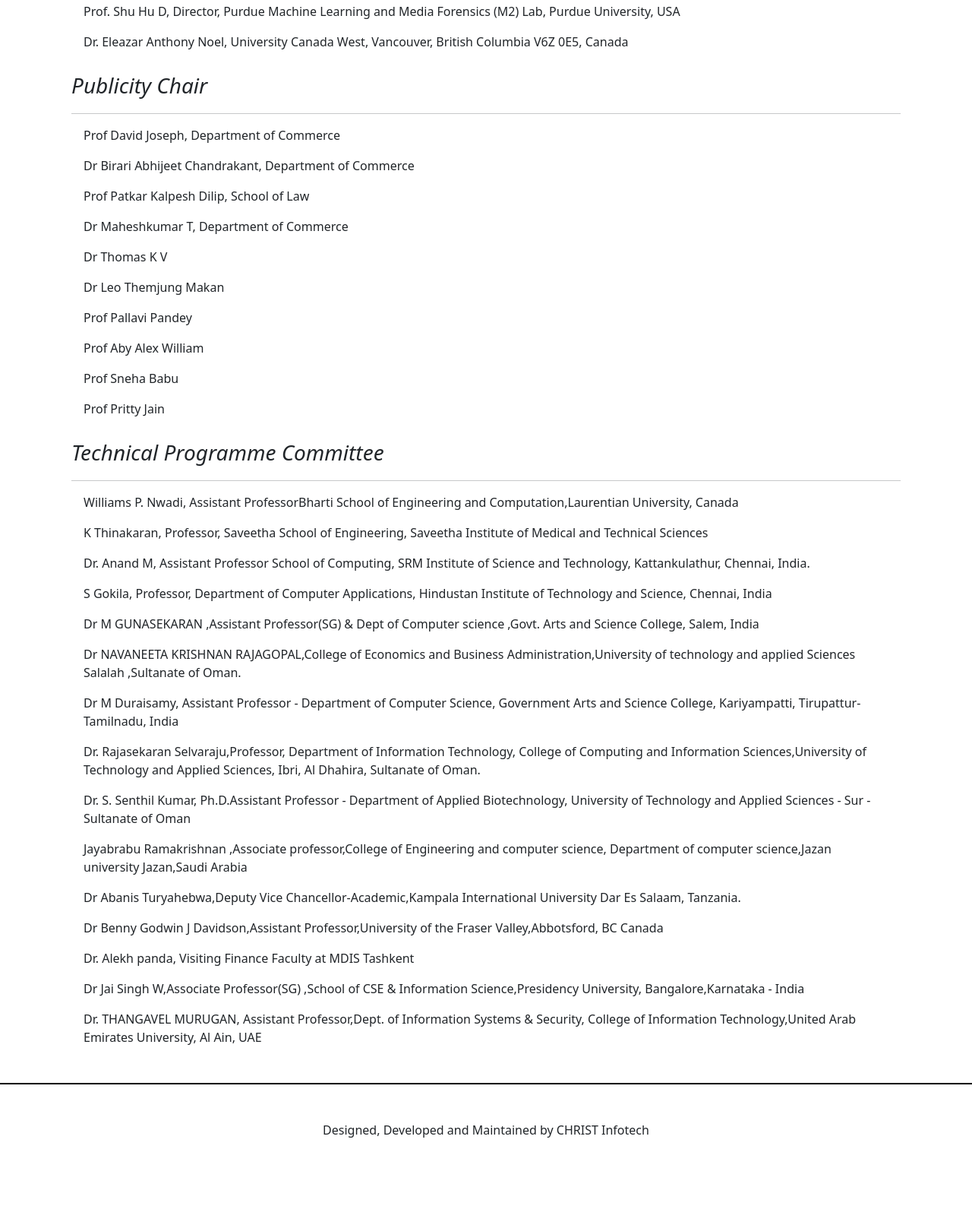
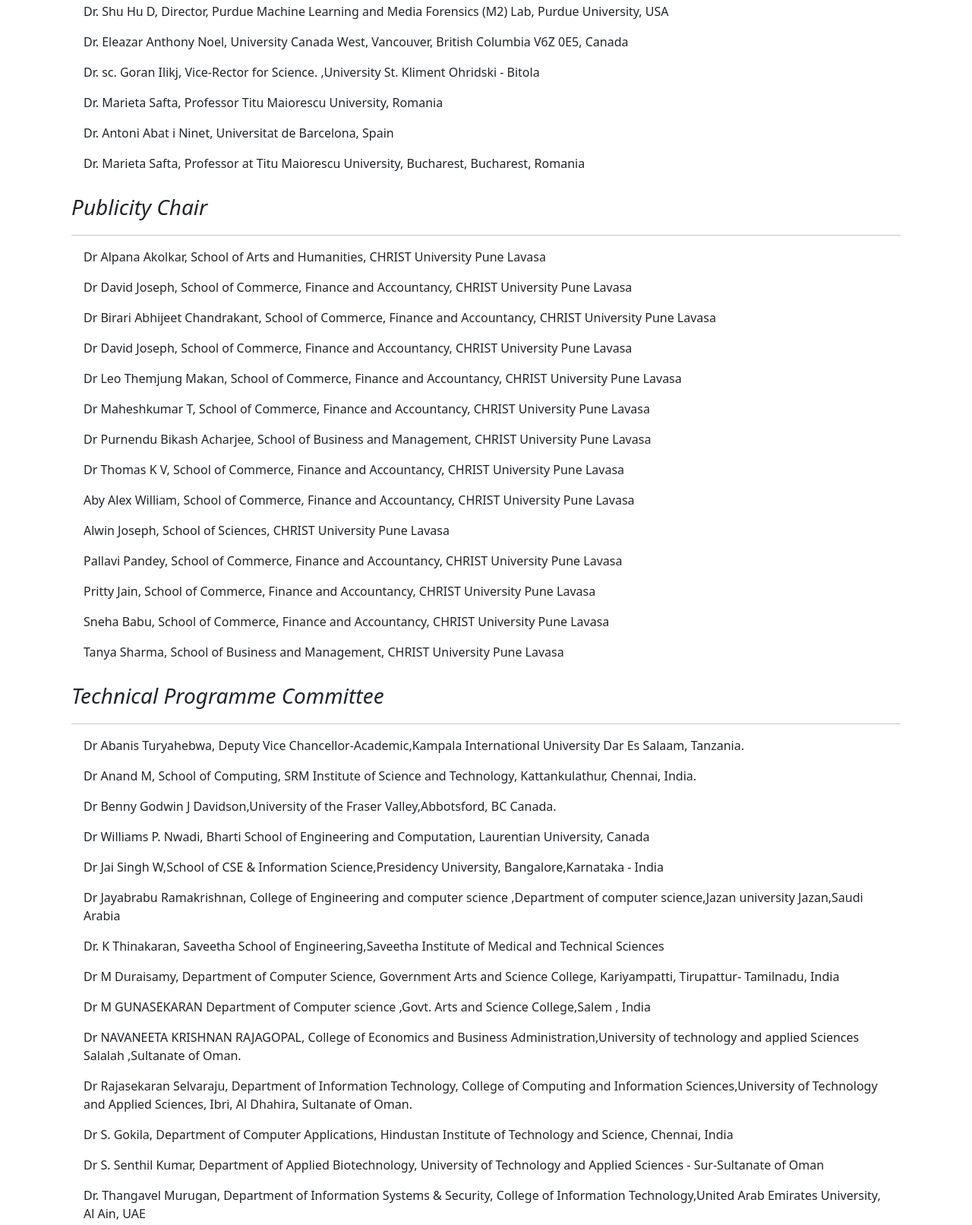
Before and after one commit to CHRIST-Infotech/ic2sma2, a plain HTML site: page 2024committee.html in a window 1280 px wide. Shown: the part 1724-3336 px from the top of the page at 76% size. Before the commit the page ends 3271 px from the top, so only its background shows below. Drawn offline with nearby package versions, Linux system fonts and the light colour scheme.

Commit message:
updates with the committee details

```diff
--- a/2024committee.html
+++ b/2024committee.html
@@ -111,7 +111,7 @@
                     Dr Fr Lijo Thomas, Dean & Director, CHRIST (Deemed to be University), Pune Lavasa Campus
                 </div>
                 <div class="mt-3 px-3">
-                    Prof Fr Justin P Vargheese, Academic Coordinator, CHRIST (Deemed to be University), Pune Lavasa
+                    Fr Justin P Vargheese, Academic Coordinator, CHRIST (Deemed to be University), Pune Lavasa
                     Campus
                 </div>
                 <div class="mt-3  px-3">
@@ -176,14 +176,26 @@
                         Dr. Saeid Eslamian, Isfahan University of Technology, Isfahan, Iran
                     </div>
                     <div class="mt-3">
-                        Dr Xiaochun CHENG,Professor, COMPUTER SCIENCE, Swansea University, UK
+                        Dr. Xiaochun CHENG,Professor, COMPUTER SCIENCE, Swansea University, UK
                     </div>
                     <div class="mt-3">
-                        Prof. Shu Hu D, Director, Purdue Machine Learning and Media Forensics (M2) Lab, Purdue
+                        Dr. Shu Hu D, Director, Purdue Machine Learning and Media Forensics (M2) Lab, Purdue
                         University, USA
                     </div>
                     <div class="mt-3">
                         Dr. Eleazar Anthony Noel, University Canada West, Vancouver, British Columbia V6Z 0E5, Canada
+                    </div>
+                    <div class="mt-3">
+                        Dr. sc. Goran Ilikj, Vice-Rector for Science. ,University St. Kliment Ohridski - Bitola
+                    </div>
+                    <div class="mt-3">
+                        Dr. Marieta Safta, Professor Titu Maiorescu University, Romania
+                    </div>
+                    <div class="mt-3">
+                        Dr. Antoni Abat i Ninet, Universitat de Barcelona, Spain
+                    </div>
+                    <div class="mt-3">
+                        Dr. Marieta Safta, Professor at Titu Maiorescu University, Bucharest, Bucharest, Romania
                     </div>
                 </div>
             </div>
@@ -195,34 +207,48 @@
                 </div>
                 <div class="px-3">
                     <div class="mt-3">
-                        Prof David Joseph, Department of Commerce
+                        Dr Alpana Akolkar, School of Arts and Humanities, CHRIST University Pune Lavasa
                     </div>
                     <div class="mt-3">
-                        Dr Birari Abhijeet Chandrakant, Department of Commerce
+                        Dr David Joseph, School of Commerce, Finance and Accountancy, CHRIST University Pune Lavasa
                     </div>
                     <div class="mt-3">
-                        Prof Patkar Kalpesh Dilip, School of Law
+                        Dr Birari Abhijeet Chandrakant, School of Commerce, Finance and Accountancy, CHRIST University
+                        Pune Lavasa
                     </div>
                     <div class="mt-3">
-                        Dr Maheshkumar T, Department of Commerce
+                        Dr David Joseph, School of Commerce, Finance and Accountancy, CHRIST University Pune Lavasa
                     </div>
                     <div class="mt-3">
-                        Dr Thomas K V
+                        Dr Leo Themjung Makan, School of Commerce, Finance and Accountancy, CHRIST University Pune
+                        Lavasa
                     </div>
                     <div class="mt-3">
-                        Dr Leo Themjung Makan
+                        Dr Maheshkumar T, School of Commerce, Finance and Accountancy, CHRIST University Pune Lavasa
                     </div>
                     <div class="mt-3">
-                        Prof Pallavi Pandey
+                        Dr Purnendu Bikash Acharjee, School of Business and Management, CHRIST University Pune Lavasa
                     </div>
                     <div class="mt-3">
-                        Prof Aby Alex William
+                        Dr Thomas K V, School of Commerce, Finance and Accountancy, CHRIST University Pune Lavasa
                     </div>
                     <div class="mt-3">
-                        Prof Sneha Babu
+                        Aby Alex William, School of Commerce, Finance and Accountancy, CHRIST University Pune Lavasa
                     </div>
                     <div class="mt-3">
-                        Prof Pritty Jain
+                        Alwin Joseph, School of Sciences, CHRIST University Pune Lavasa
+                    </div>
+                    <div class="mt-3">
+                        Pallavi Pandey, School of Commerce, Finance and Accountancy, CHRIST University Pune Lavasa
+                    </div>
+                    <div class="mt-3">
+                        Pritty Jain, School of Commerce, Finance and Accountancy, CHRIST University Pune Lavasa
+                    </div>
+                    <div class="mt-3">
+                        Sneha Babu, School of Commerce, Finance and Accountancy, CHRIST University Pune Lavasa
+                    </div>
+                    <div class="mt-3">
+                        Tanya Sharma, School of Business and Management, CHRIST University Pune Lavasa
                     </div>
                 </div>
             </div>
@@ -233,63 +259,60 @@
                 </div>
                 <div class="px-3">
                     <div class="mt-3">
-                        Williams P. Nwadi, Assistant ProfessorBharti School of Engineering and Computation,Laurentian University, Canada
+                        Dr Abanis Turyahebwa, Deputy Vice Chancellor-Academic,Kampala International University Dar Es
+                        Salaam, Tanzania.
                     </div>
                     <div class="mt-3">
-                        K Thinakaran, Professor, Saveetha School of Engineering, Saveetha Institute of Medical and
-                        Technical Sciences
+                        Dr Anand M, School of Computing, SRM Institute of Science and Technology, Kattankulathur,
+                        Chennai, India.
                     </div>
                     <div class="mt-3">
-                        Dr. Anand M, Assistant Professor School of Computing, SRM Institute of Science and Technology,
-                        Kattankulathur, Chennai, India.
+                        Dr Benny Godwin J Davidson,University of the Fraser Valley,Abbotsford, BC Canada.
                     </div>
                     <div class="mt-3">
-                        S Gokila, Professor, Department of Computer Applications, Hindustan Institute of Technology and
+                        Dr Williams P. Nwadi, Bharti School of Engineering and Computation, Laurentian University,
+                        Canada
+                    </div>
+                    <div class="mt-3">
+                        Dr Jai Singh W,School of CSE & Information Science,Presidency University, Bangalore,Karnataka -
+                        India
+                    </div>
+                    <div class="mt-3">
+                        Dr Jayabrabu Ramakrishnan, College of Engineering and computer science ,Department of computer
+                        science,Jazan university
+                        Jazan,Saudi Arabia
+                    </div>
+                    <div class="mt-3">
+                        Dr. K Thinakaran, Saveetha School of Engineering,Saveetha Institute of Medical and Technical
+                        Sciences
+                    </div>
+                    <div class="mt-3">
+                        Dr M Duraisamy, Department of Computer Science, Government Arts and Science College,
+                        Kariyampatti, Tirupattur- Tamilnadu, India
+                    </div>
+                    <div class="mt-3">
+                        Dr M GUNASEKARAN Department of Computer science ,Govt. Arts and Science College,Salem , India
+                    </div>
+                    <div class="mt-3">
+                        Dr NAVANEETA KRISHNAN RAJAGOPAL, College of Economics and Business Administration,University of
+                        technology and applied Sciences Salalah ,Sultanate of Oman.
+                    </div>
+                    <div class="mt-3">
+                        Dr Rajasekaran Selvaraju, Department of Information Technology, College of Computing and
+                        Information Sciences,University of Technology and Applied Sciences, Ibri, Al Dhahira, Sultanate
+                        of Oman.
+                    </div>
+                    <div class="mt-3">
+                        Dr S. Gokila, Department of Computer Applications, Hindustan Institute of Technology and
                         Science, Chennai, India
                     </div>
                     <div class="mt-3">
-                        Dr M GUNASEKARAN ,Assistant Professor(SG) & Dept of Computer science ,Govt. Arts and Science
-                        College, Salem, India
+                        Dr S. Senthil Kumar, Department of Applied Biotechnology, University of Technology and Applied
+                        Sciences - Sur-Sultanate of Oman
                     </div>
                     <div class="mt-3">
-                        Dr NAVANEETA KRISHNAN RAJAGOPAL,College of Economics and Business Administration,University of
-                        technology and applied Sciences Salalah ,Sultanate of Oman.
-                    </div>
-                    <div class="mt-3">
-                        Dr M Duraisamy, Assistant Professor - Department of Computer Science, Government Arts and
-                        Science College, Kariyampatti, Tirupattur- Tamilnadu, India
-                    </div>
-                    <div class="mt-3">
-                        Dr. Rajasekaran Selvaraju,Professor, Department of Information Technology,
-                        College of Computing and Information Sciences,University of Technology and Applied Sciences,
-                        Ibri, Al Dhahira, Sultanate of Oman.
-                    </div>
-                    <div class="mt-3">
-                        Dr. S. Senthil Kumar, Ph.D.Assistant Professor - Department of Applied Biotechnology, University
-                        of Technology and Applied Sciences - Sur - Sultanate of Oman
-                    </div>
-                    <div class="mt-3">
-                        Jayabrabu Ramakrishnan ,Associate professor,College of Engineering and computer science,
-                        Department of computer science,Jazan university Jazan,Saudi Arabia
-                    </div>
-                    <div class="mt-3">
-                        Dr Abanis Turyahebwa,Deputy Vice Chancellor-Academic,Kampala International University Dar Es
-                        Salaam, Tanzania.
-                    </div>
-                    <div class="mt-3">
-                        Dr Benny Godwin J Davidson,Assistant Professor,University of the Fraser Valley,Abbotsford, BC
-                        Canada
-                    </div>
-                    <div class="mt-3">
-                        Dr. Alekh panda, Visiting Finance Faculty at MDIS Tashkent
-                    </div>
-                    <div class="mt-3">
-                        Dr Jai Singh W,Associate Professor(SG) ,School of CSE & Information Science,Presidency
-                        University, Bangalore,Karnataka - India
-                    </div>
-                    <div class="mt-3">
-                        Dr. THANGAVEL MURUGAN, Assistant Professor,Dept. of Information Systems & Security, College of
-                        Information Technology,United Arab Emirates University, Al Ain, UAE
+                        Dr. Thangavel Murugan, Department of Information Systems & Security, College of Information
+                        Technology,United Arab Emirates University, Al Ain, UAE
                     </div>
                 </div>
             </div>
```
Also changed, not shown: 2024registration.html (+3 -1 lines).
